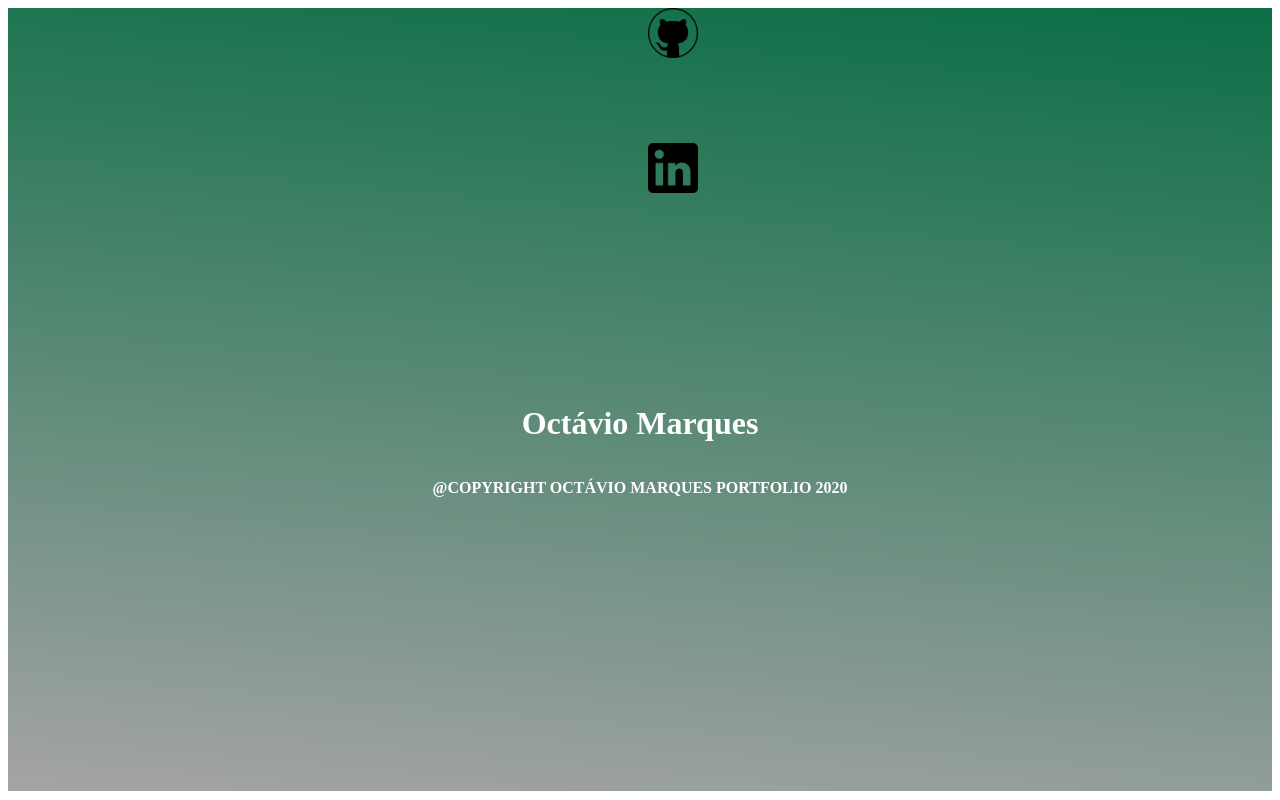
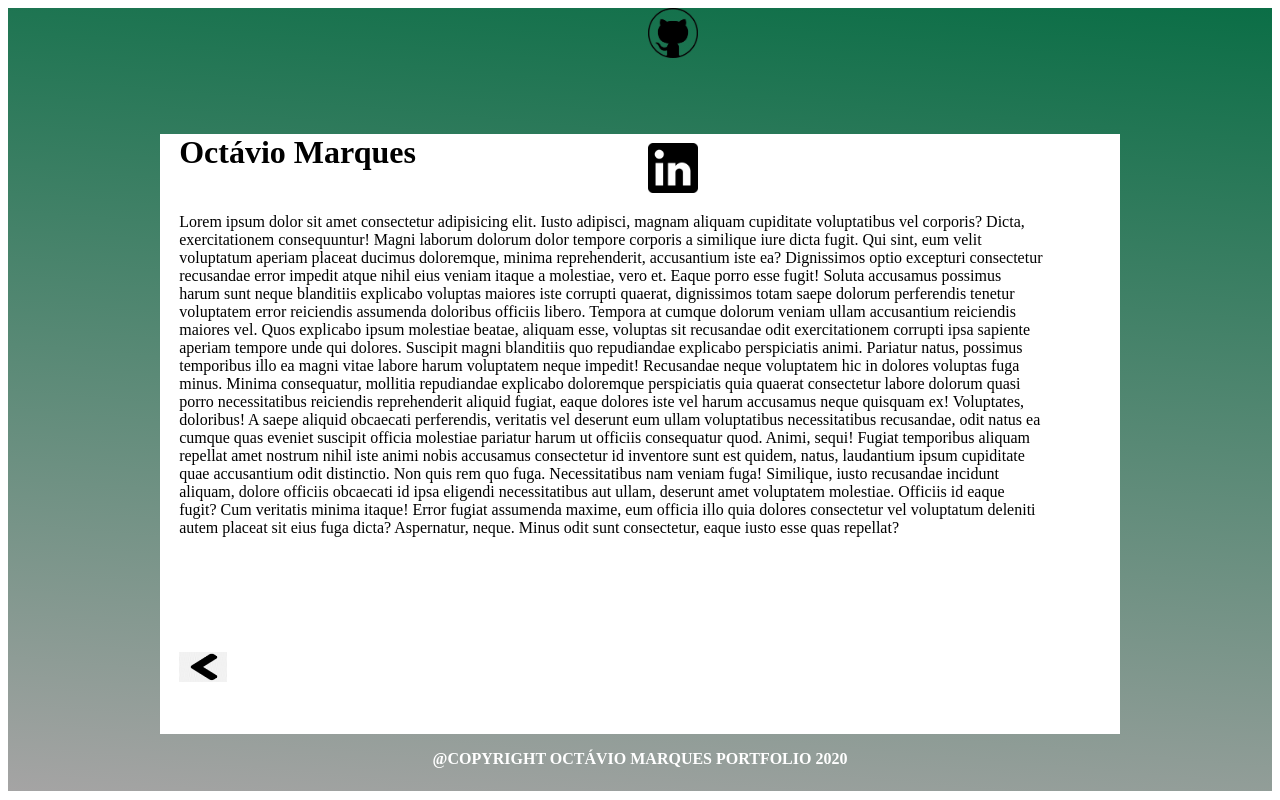
Before and after one commit to Segredo12/octavio-marques-portfolio, an Angular app: page /who-am-i in a window 1280 px wide. Built offline with nearby package versions, Linux system fonts and the light colour scheme.

Commit message:
* Added who am i route;

```diff
--- a/src/app/app.component.css
+++ b/src/app/app.component.css
@@ -94,25 +94,6 @@
 */
 
 /*
-* Content Pane Classifications:
-*/
-#content-pane {
-    background-color: white;
-    color: black;
-    width: 75vw;
-    height: 75vh;
-
-    display: none;
-}
-
-.option-1-header-text {
-    width: 20vw;
-    height: 5vw;
-
-    margin: 1vmax;
-}
-
-/*
 * Footer ID Classifications:
 */
 #footer {
--- a/src/app/whoami/whoami.component.css
+++ b/src/app/whoami/whoami.component.css
@@ -0,0 +1,51 @@
+/*
+* Content Pane Classifications:
+*/
+@keyframes content-pane-anim {
+    0% {width: 1vw; height: 1vh;}
+    100% {width: 75vw; height: 75vh;}
+}
+
+@keyframes text-containers {
+    0% {position: relative; z-index: -1;}
+}
+
+#content-pane {
+    background-color: white;
+    color: black;
+    width: 75vw;
+    height: 75vh;
+
+    animation-name: content-pane-anim;
+    animation-duration: 1s;
+}
+
+.header-text {
+    width: 25%;
+    height: 10%;
+
+    margin: 2%;
+
+    animation-name: text-containers;
+    animation-duration: 1s;
+}
+
+.description-text {
+    width: 90%;
+    height: 70%;
+
+    margin: 2%;
+
+    animation-name: text-containers;
+    animation-duration: 1s;
+}
+
+.back-btn {
+    width: 20%;
+    height: 5%;
+
+    margin: 2%;
+
+    animation-name: text-containers;
+    animation-duration: 1s;
+}
--- a/src/app/whoami/whoami.component.html
+++ b/src/app/whoami/whoami.component.html
@@ -1,5 +1,24 @@
 <div id="content-pane">
-    <div class="option-1-header-text">
+    <div class="header-text">
       <h1>Octávio Marques</h1>
     </div>
+
+    <div class="description-text">
+      Lorem ipsum dolor sit amet consectetur adipisicing elit. Iusto adipisci, magnam aliquam cupiditate voluptatibus vel corporis? Dicta, exercitationem consequuntur! Magni laborum dolorum dolor tempore corporis a similique iure dicta fugit.
+      Qui sint, eum velit voluptatum aperiam placeat ducimus doloremque, minima reprehenderit, accusantium iste ea? Dignissimos optio excepturi consectetur recusandae error impedit atque nihil eius veniam itaque a molestiae, vero et.
+      Eaque porro esse fugit! Soluta accusamus possimus harum sunt neque blanditiis explicabo voluptas maiores iste corrupti quaerat, dignissimos totam saepe dolorum perferendis tenetur voluptatem error reiciendis assumenda doloribus officiis libero.
+      Tempora at cumque dolorum veniam ullam accusantium reiciendis maiores vel. Quos explicabo ipsum molestiae beatae, aliquam esse, voluptas sit recusandae odit exercitationem corrupti ipsa sapiente aperiam tempore unde qui dolores.
+      Suscipit magni blanditiis quo repudiandae explicabo perspiciatis animi. Pariatur natus, possimus temporibus illo ea magni vitae labore harum voluptatem neque impedit! Recusandae neque voluptatem hic in dolores voluptas fuga minus.
+      Minima consequatur, mollitia repudiandae explicabo doloremque perspiciatis quia quaerat consectetur labore dolorum quasi porro necessitatibus reiciendis reprehenderit aliquid fugiat, eaque dolores iste vel harum accusamus neque quisquam ex! Voluptates, doloribus!
+      A saepe aliquid obcaecati perferendis, veritatis vel deserunt eum ullam voluptatibus necessitatibus recusandae, odit natus ea cumque quas eveniet suscipit officia molestiae pariatur harum ut officiis consequatur quod. Animi, sequi!
+      Fugiat temporibus aliquam repellat amet nostrum nihil iste animi nobis accusamus consectetur id inventore sunt est quidem, natus, laudantium ipsum cupiditate quae accusantium odit distinctio. Non quis rem quo fuga.
+      Necessitatibus nam veniam fuga! Similique, iusto recusandae incidunt aliquam, dolore officiis obcaecati id ipsa eligendi necessitatibus aut ullam, deserunt amet voluptatem molestiae. Officiis id eaque fugit? Cum veritatis minima itaque!
+      Error fugiat assumenda maxime, eum officia illo quia dolores consectetur vel voluptatum deleniti autem placeat sit eius fuga dicta? Aspernatur, neque. Minus odit sunt consectetur, eaque iusto esse quas repellat?
+    </div>
+
+    <div class="back-btn">
+      <a  routerLink="/menu">
+        <img src="../../assets/images/icon/go-back-arrow.png" width="25%" height="100%">
+      </a>
+    </div>
 </div>
```
Also changed, not shown: src/assets/images/icon/go-back-arrow.png (added).
